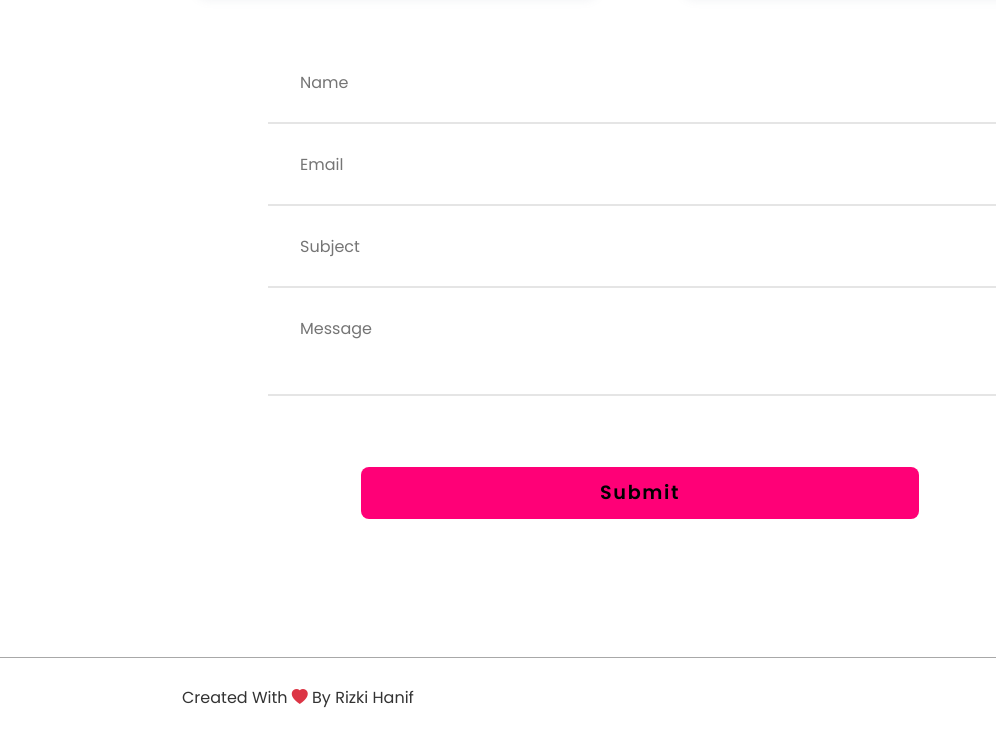
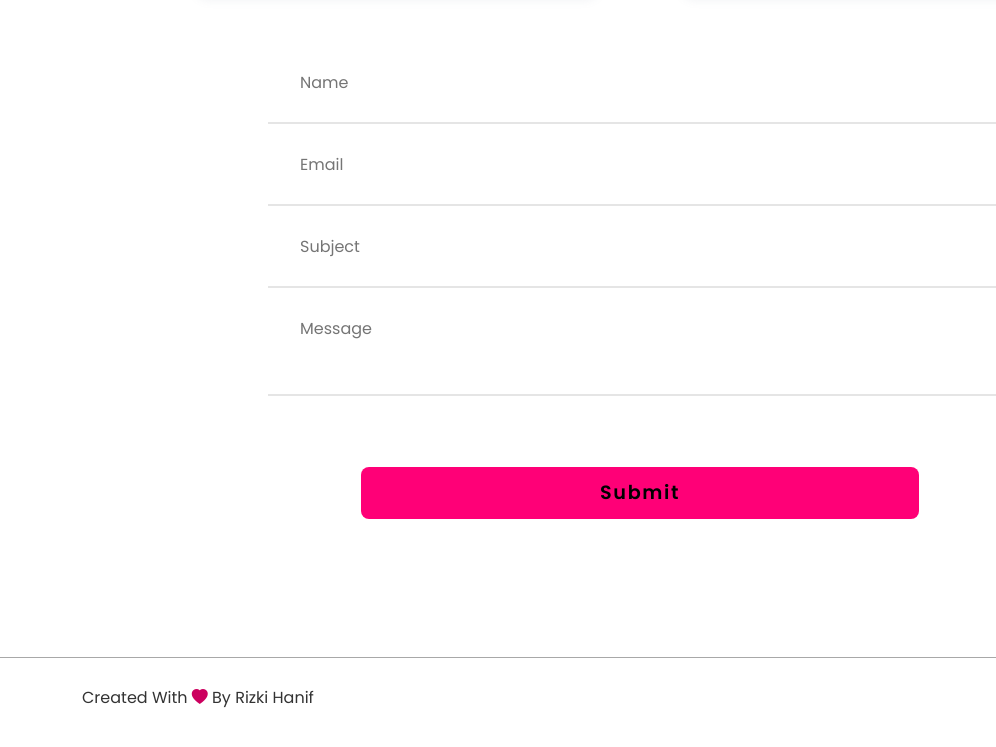
Before and after one commit to rizkihanif28/rizkihanif28.github.io, a plain HTML site: page index.html in a window 1280 px wide. Shown: the part 3965-4712 px from the top of the page, 0-996 px from the left. Drawn offline with nearby package versions, Linux system fonts and the light colour scheme.

Commit message:
updated position

```diff
--- a/assets/css/style.css
+++ b/assets/css/style.css
@@ -692,11 +692,14 @@ footer {
     background-color: white;
     border-top: 1px solid rgb(168, 168, 168);
 }
+footer .copyright i {
+    color: #cc005f;
+}
 footer p {
     width: 100%;
     color: #333;
     font-size: 1rem;
-    padding-left: 100px;
+    /* padding-left: 100px; */
 }
 footer a {
     color: #333;
--- a/index.html
+++ b/index.html
@@ -349,7 +349,7 @@
             <div class="container">
                 <div class="row">
                     <div class="col-md-6 copyright">
-                        <p class="mt-2">Created With <i class="bi bi-heart-fill text-danger"></i> By <a href="https://www.linkedin.com/in/rizki-hanif/">Rizki Hanif</a></p>
+                        <p class="mt-2">Created With <i class="bi bi-heart-fill"></i> By <a href="https://www.linkedin.com/in/rizki-hanif/">Rizki Hanif</a></p>
                     </div>
                     <div class="col-md-6 social">
                         <ul class="social-footer d-flex justify-content-end">
```
